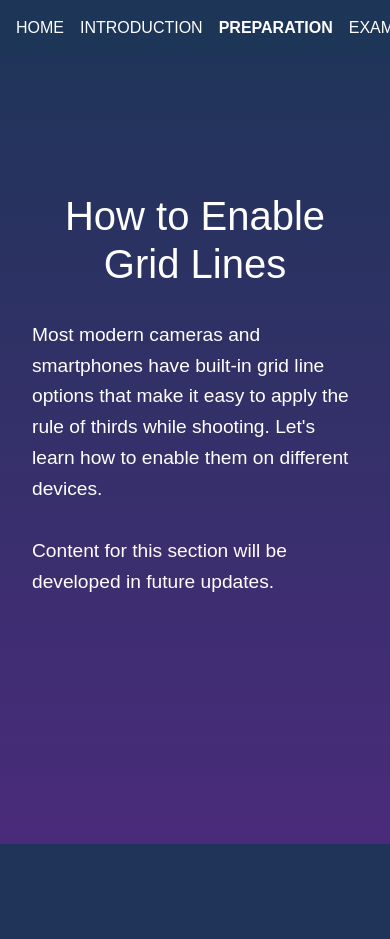
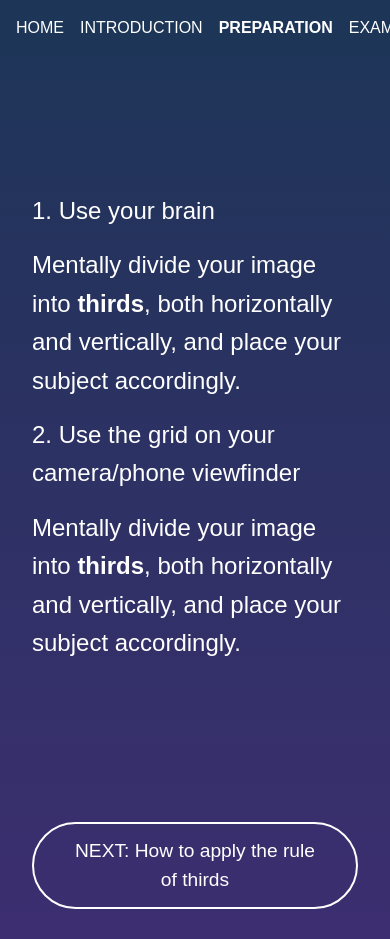
Before and after one commit to Carson-NNY/UI-2025-Spring, a Flask app: page /preparation in a window 390 px wide; the page is wider, and only the part inside the window is pictured. Shown: the top 939 px of that part. Before the commit the page ends 844 px from the top of that part, so only its background shows below. Run offline with Flask 3, Linux system fonts and the light colour scheme; some libraries are stand-ins or nearby versions.

Commit message:
finished home, introduction, preparation

```diff
--- a/server.py
+++ b/server.py
@@ -5,208 +5,97 @@ from flask import Response, request, jsonify
 app = Flask(__name__)
 
 # -------------------------------------------------
-# 10 items with required fields
+# Photography tutorial data
 # -------------------------------------------------
-data = {
-    "1": {
-        "id": "1",
-        "title": "The Intelligent Investor",
-        "image": "https://images-na.ssl-images-amazon.com/images/I/91+t0Di07FL.jpg",
-        "year": "1949",
-        "summary": (
-            "Considered the bible of investing, 'The Intelligent Investor' by Benjamin Graham "
-            "introduces the concept of value investing. It emphasizes the importance of fundamental "
-            "analysis, investor psychology, and long-term discipline over speculation. Graham's "
-            "approach has influenced many successful investors, including Warren Buffett. "
-            "It remains a must-read for those seeking to understand the stock market's ups and downs."
-        ),
-        "author": ["Benjamin Graham"],
-        "rating": 9.2,
-        "key_takeaways": [
-            "Focus on intrinsic value rather than market speculation",
-            "Margin of safety is crucial for investment decisions",
-            "Emotional discipline is key to long-term success"
-        ]
+tutorial_data = {
+    "home": {
+        "title": "Master the Rule of Thirds in 10 Minutes!",
+        "button_text": "Start Lesson",
+        "button_link": "introduction"
     },
-    "2": {
-        "id": "2",
-        "title": "One Up on Wall Street",
-        "image": "https://m.media-amazon.com/images/I/71pvFCvMM2L._SL1360_.jpg",
-        "year": "1989",
-        "summary": (
-            "Peter Lynch shares his insights on how average investors can beat the pros by observing "
-            "daily life and using that information to find winning stocks. He emphasizes a straightforward "
-            "approach to investing that capitalizes on personal knowledge and experiences. With real-life "
-            "anecdotes and practical tips, the book demystifies the stock market. It encourages readers "
-            "to invest in what they know for long-term gains."
-        ),
-        "author": ["Peter Lynch"],
-        "rating": 9.0,
-        "key_takeaways": [
-            "Invest in companies you understand",
-            "Long-term holding outperforms short-term speculation",
-            "Observe everyday trends for investment ideas"
-        ]
+    "introduction": {
+        "sections": [
+            {
+                "id": "intro_1",
+                "content": "Do you ever look at a photo and wonder why it's so pleasing to the eye? Often, you'll find that the photographer used the rule of thirds.",
+                "has_drop_cap": True
+            },
+            {
+                "id": "intro_2",
+                "content": "This compositional technique is one of the most important fundamentals of photography — and, bonus, it's also one of the easiest to learn and apply. Keep reading to find out how the rule of thirds can help you take better photos.",
+                "has_drop_cap": False
+            }
+        ],
+        "next_button": {
+            "text": "NEXT: What is the rule of thirds?",
+            "link": "introduction_part2"
+        }
     },
-    "3": {
-        "id": "3",
-        "title": "Common Stocks and Uncommon Profits",
-        "image": "https://m.media-amazon.com/images/I/61tzuAYGKqL._SL1500_.jpg",
-        "year": "1958",
-        "summary": (
-            "Philip A. Fisher introduces the concept of investing in high-quality growth companies "
-            "for extended periods. He outlines a 15-point checklist for evaluating a company's long-term "
-            "prospects. The book emphasizes qualitative factors like management quality and product "
-            "potential. Fisher's insights have significantly influenced modern growth investing strategies."
-        ),
-        "author": ["Philip A. Fisher"],
-        "rating": 8.8,
-        "key_takeaways": [
-            "Look for long-term growth in high-quality companies",
-            "Management strength is critical to success",
-            "Conduct thorough research before investing"
-        ]
+    "introduction_part2": {
+        "sections": [
+            {
+                "id": "intro_part2_1",
+                "content": "The rule of thirds is one of the most well-known compositional techniques in photography. It involves dividing an image into thirds, both horizontally and vertically, to create a grid of nine equal parts.",
+                "has_drop_cap": False
+            },
+            {
+                "id": "intro_part2_2",
+                "content": "It requires the photographer to place the main subject or focal point of the photo along these lines or their intersections - helping to create more balanced and eye-catching compositions.",
+                "has_drop_cap": False
+            }
+        ],
+        "image": {
+            "src": "images/intro_img.jpg",
+            "alt": "Rule of thirds example",
+            "class": "image-example grid-example"
+        },
+        "next_button": {
+            "text": "NEXT: How to make grid lines",
+            "link": "preparation"
+        }
     },
-    "4": {
-        "id": "4",
-        "title": "A Random Walk Down Wall Street",
-        "image": "https://m.media-amazon.com/images/I/51r8SHx7vSL.jpg",
-        "year": "1973",
-        "summary": (
-            "Burton G. Malkiel argues that stock prices are largely unpredictable, recommending "
-            "that investors buy and hold low-cost index funds. The book critiques technical analysis "
-            "and stock-picking strategies, advocating a more passive approach. It provides an accessible "
-            "overview of the efficient market hypothesis. Readers learn that patience and diversification "
-            "often yield better outcomes than frequent trading."
-        ),
-        "author": ["Burton G. Malkiel"],
-        "rating": 8.5,
-        "key_takeaways": [
-            "Markets are generally efficient and unpredictable",
-            "Index funds often outperform managed funds",
-            "Diversification is key to reducing risk"
-        ]
+    "preparation": {
+        "steps": [
+            {
+                "id": "prep_step_1",
+                "title": "1. Use your brain",
+                "content": "Mentally divide your image into thirds, both horizontally and vertically, and place your subject accordingly."
+            },
+            {
+                "id": "prep_step_2",
+                "title": "2. Use the grid on your camera/phone viewfinder",
+                "content": "Most cameras have a grid overlay that you can use to compose your images using the rule of thirds. Easy peasy."
+            }
+        ],
+        "videos": [
+            {
+                "id": "video_1",
+                "src": "https://www.youtube.com/embed/IC2YC-ThzMg",
+                "caption": "Set grid on Camera"
+            },
+            {
+                "id": "video_2",
+                "src": "https://www.youtube.com/embed/mVvZU_w5Vr4",
+                "caption": "Set grid on iPhone"
+            }
+        ],
+        "next_button": {
+            "text": "NEXT: How to apply the rule of thirds",
+            "link": "examples"
+        }
     },
-    "5": {
-        "id": "5",
-        "title": "The Little Book of Common Sense Investing",
-        "image": "https://m.media-amazon.com/images/I/81vPxCvGMcL._AC_UY436_QL65_.jpg",
-        "year": "2007",
-        "summary": (
-            "John C. Bogle, the founder of Vanguard, advocates for low-cost index investing as the "
-            "simplest and most effective strategy. He provides evidence that high-fee mutual funds "
-            "often underperform their benchmarks over time. The book encourages a disciplined, "
-            "long-term approach to building wealth. Bogle's philosophy has shaped the modern investing "
-            "landscape with a focus on cost efficiency."
-        ),
-        "author": ["John C. Bogle"],
-        "rating": 8.7,
-        "key_takeaways": [
-            "Minimize fees to maximize returns",
-            "Index funds outperform most active managers",
-            "Stay the course with a long-term perspective"
-        ]
+    "examples": {
+        "title": "Rule of Thirds Examples",
+        "content": "Here you'll find inspiring examples of photographs that effectively use the rule of thirds.",
+        "placeholder": "Example gallery will be added in future updates."
     },
-    "6": {
-        "id": "6",
-        "title": "The Warren Buffett Way",
-        "image": "https://encrypted-tbn0.gstatic.com/shopping?q=tbn:ANd9GcS1P6kzdFqStRrmT5S9ICjLSMMTVHSyObKxJhGb61HKh0OHVj5a5RB9f4IXvk3Rw9FrCspBayQ-8ZwIyHmrJPIFHfRDUkRXNWA-6z0aOaY",
-        "year": "1994",
-        "summary": (
-            "Robert G. Hagstrom examines Warren Buffett's investment philosophies. The book details "
-            "how Buffett zeroes in on undervalued companies with durable competitive advantages. It also "
-            "highlights the importance of patience and rational thinking in achieving superior returns. "
-            "Investors learn how to build and manage a stock portfolio for long-term success."
-        ),
-        "author": ["Robert G. Hagstrom"],
-        "rating": 8.6,
-        "key_takeaways": [
-            "Focus on companies with sustainable competitive advantages",
-            "Patience is crucial for compounding returns",
-            "Avoid emotional decision-making"
-        ]
-    },
-    "7": {
-        "id": "7",
-        "title": "Security Analysis",
-        "image": "https://encrypted-tbn2.gstatic.com/images?q=tbn:ANd9GcRK4YfXIh2Z0tRDQbTKyvzOPnsvonHJhMv-ymuhn4qRzh8tQPa0",
-        "year": "1934",
-        "summary": (
-            "Written by Benjamin Graham and David Dodd, 'Security Analysis' lays the groundwork for "
-            "modern value investing. They show how to evaluate financial statements to determine a "
-            "company's intrinsic worth. With comprehensive case studies, the book explains why market "
-            "price and underlying value often diverge. It remains a cornerstone reference for serious "
-            "value investors worldwide."
-        ),
-        "author": ["Benjamin Graham", "David Dodd"],
-        "rating": 9.1,
-        "key_takeaways": [
-            "Intrinsic value is separate from market price",
-            "Deep fundamental analysis guides investment decisions",
-            "Patience and discipline are indispensable"
-        ]
-    },
-    "8": {
-        "id": "8",
-        "title": "Market Wizards",
-        "image": "https://m.media-amazon.com/images/I/81BI5v5yBSL._AC_UY436_QL65_.jpg",
-        "year": "1989",
-        "summary": (
-            "Jack D. Schwager interviews legendary traders and fund managers to uncover the secrets "
-            "of their success. The book highlights diverse styles, from technical analysis to fundamental "
-            "strategies, proving multiple paths can be profitable. Each interview reveals personal risk "
-            "management techniques and psychological insights. The collection teaches discipline, "
-            "adaptability, and self-awareness."
-        ),
-        "author": ["Jack D. Schwager"],
-        "rating": 8.2,
-        "key_takeaways": [
-            "Various trading strategies can be successful",
-            "Risk management is essential to longevity",
-            "Self-awareness and adaptability lead to better decisions"
-        ]
-    },
-    "9": {
-        "id": "9",
-        "title": "The Psychology of Money",
-        "image": "https://images-na.ssl-images-amazon.com/images/S/compressed.photo.goodreads.com/books/1581527774i/41881472.jpg",
-        "year": "2020",
-        "summary": (
-            "Morgan Housel explores the behavioral aspects of personal finance and investing. "
-            "Using real-life stories, he explains how emotions, biases, and experiences shape "
-            "financial decisions. The book emphasizes that wealth creation is less about technical "
-            "knowledge and more about consistently good habits. Readers learn the importance of "
-            "humility, patience, and flexibility in achieving financial security."
-        ),
-        "author": ["Morgan Housel"],
-        "rating": 9.0,
-        "key_takeaways": [
-            "Behavior plays a critical role in financial outcomes",
-            "Small habits compound over time",
-            "Flexibility and humility help navigate market volatility"
-        ]
-    },
-    "10": {
-        "id": "10",
-        "title": "Rich Dad Poor Dad",
-        "image": "https://upload.wikimedia.org/wikipedia/en/b/b9/Rich_Dad_Poor_Dad.jpg",
-        "year": "1997",
-        "summary": (
-            "Robert T. Kiyosaki contrasts the financial philosophies he learned from two father "
-            "figures in his life. The book underscores the difference between working for money "
-            "versus letting money work for you through investments. It also highlights the value "
-            "of financial education and generating passive income streams. Over time, these lessons "
-            "become pivotal in achieving wealth and financial independence."
-        ),
-        "author": ["Robert T. Kiyosaki"],
-        "rating": 8.0,
-        "key_takeaways": [
-            "Focus on building assets over expenses",
-            "Financial education is critical to success",
-            "Create multiple income streams for security"
-        ]
+    "quiz": {
+        "title": "Test Your Knowledge",
+        "content": "Take this quiz to test your understanding of the rule of thirds and compositional techniques.",
+        "placeholder": "Quiz questions will be added in future updates."
     }
 }
+
 
 # -------------------------------------------------
 # 2) ROUTES
@@ -215,35 +104,35 @@ data = {
 @app.route("/")
 def home():
     """Render homepage (home.html)."""
-    return render_template("home.html")
+    return render_template("home.html", page_data=tutorial_data["home"])
 
 
 @app.route("/introduction")
 def introduction():
     """Render the Introduction page."""
-    return render_template("introduction.html")
+    return render_template("introduction.html", page_data=tutorial_data["introduction"])
 
 
 @app.route("/introduction/part2")
 def introduction_part2():
     """Render the second part of the Introduction page."""
-    return render_template("introduction_part2.html")
+    return render_template("introduction_part2.html", page_data=tutorial_data["introduction_part2"])
 
 
 @app.route("/preparation")
 def preparation():
     """Render the Preparation page."""
-    return render_template("preparation.html")
+    return render_template("preparation.html", page_data=tutorial_data["preparation"])
 
 @app.route("/examples")
 def examples():
     """Render the Examples page."""
-    return render_template("examples.html")
+    return render_template("examples.html", page_data=tutorial_data["examples"])
 
 @app.route("/quiz")
 def quiz():
     """Render the Quiz page."""
-    return render_template("quiz.html")
+    return render_template("quiz.html", page_data=tutorial_data["quiz"])
 
 # -------------------------------------------------
 # Launch
--- a/static/main.css
+++ b/static/main.css
@@ -13,8 +13,7 @@
 
 .nav_item:hover {
   cursor: pointer;
-  box-shadow: 0 4px 6px rgba(217, 244, 100, 0.2);
-  color: #fff !important;
+  color: #c9ed16 !important;
   transform: translateY(-2px);
   border-radius: 5px;
   text-decoration: none;
@@ -81,21 +80,6 @@ h1 {
   text-decoration: none;
 }
 
-/* Next button */
-.btn-next {
-  display: inline-block;
-  background-color: transparent;
-  color: white;
-  border: 2px solid white;
-  padding: 0.8rem 2rem;
-  font-size: 1.2rem;
-  border-radius: 50px;
-  margin-top: 2rem;
-  text-decoration: none;
-  transition: all 0.3s ease;
-  max-width: 400px;
-}
-
 .btn-next:hover {
   background-color: rgba(255, 255, 255, 0.1);
   color: white;
@@ -108,30 +92,146 @@ h1 {
   flex-direction: column;
   max-width: 1200px;
   margin: 0 auto;
+  margin-top: 5rem;
 }
 
 .content-text {
   font-size: 1.5rem;
   line-height: 1.6;
-  margin-bottom: 2rem;
+  margin-bottom: 4rem;
 }
 
+.content-text-preparation {
+  font-size: 1.5rem;
+  line-height: 1.6;
+  margin-bottom: 1rem;
+}
+
+/* make those two divs sit side by side, equal‑height */
 .content-with-image {
   display: flex;
-  align-items: center;
   justify-content: space-between;
-  margin: 2rem 0;
+  align-items: stretch; /* forces both columns to match height */
+  gap: 2rem; /* optional breathing room */
 }
 
+/* right column stacks image on top, button on bottom */
+.media-col {
+  display: flex;
+  flex-direction: column;
+  justify-content: space-between; /* pushes the button to the bottom */
+  align-items: center; /* center the pill under the image */
+}
+
+/* remove any left‑margin hack on your image */
 .image-example {
-  max-width: 100%;
-  border: 3px solid white;
+  margin: 0;
+  max-width: 400px;
+  border: 1px solid white;
+  border-radius: 10px;
+}
+
+/* your existing pill style, no max‑width */
+.btn-next {
+  display: inline-block;
+  background-color: transparent;
+  color: white;
+  border: 2px solid white;
+  padding: 0.8rem 2rem;
+  font-size: 1.2rem;
+  border-radius: 50px;
+  text-decoration: none;
+  transition: all 0.3s ease;
+}
+
+.btn-next-preparation {
+  margin-top: 9rem;
+}
+
+/* spacing between image and button */
+.media-col .btn-next {
+  margin-top: 2rem;
 }
 
 /* Grid example */
 .grid-example {
   max-width: 400px;
-  margin: 2rem 0;
+}
+
+.img-intro {
+  margin-left: 2rem;
+}
+
+/* prep‑page specific layout */
+.prep-section {
+  margin-top: 5rem; /* match your other pages */
+  margin-bottom: 5rem;
+}
+
+/* two‐column flex container */
+.prep-content {
+  display: flex;
+  justify-content: space-between;
+  align-items: flex-start;
+  gap: 2rem;
+}
+
+/* left column is just text, flex:1 to fill available width */
+.prep-text-col {
+  flex: 1;
+}
+
+/* right column: stack videos top→bottom */
+.prep-video-col {
+  flex: 0.6;
+  display: flex;
+  flex-direction: column;
+  gap: 2rem;
+}
+
+/* each video + caption */
+.prep-video-item {
+  text-align: center;
+}
+
+/* responsive 16:9 iframe wrapper */
+.prep-video-wrapper {
+  position: relative;
+  width: 100%;
+  max-width: 400px;
+  padding-bottom: 56.25%; /* 16:9 ratio */
+  overflow: hidden;
+  border: 1px solid white;
+  border-radius: 10px;
+}
+
+.prep-video-wrapper iframe {
+  position: absolute;
+  top: 0;
+  left: 0;
+  width: 100%;
+  height: 100%;
+}
+
+/* caption under each video */
+.prep-video-caption {
+  margin-top: 0.5rem;
+  font-size: 1rem;
+  color: white;
+}
+
+/* mobile: stack columns vertically */
+@media (max-width: 991px) {
+  .prep-content {
+    flex-direction: column;
+    align-items: center;
+  }
+  .prep-text-col {
+    max-width: 100%;
+  }
+  .prep-video-wrapper {
+    max-width: 100%;
+  }
 }
 
 /* Mobile Responsiveness */
--- a/templates/preparation.html
+++ b/templates/preparation.html
@@ -1,15 +1,44 @@
 {% extends "layout.html" %} {% block body %}
-<div class="content-section">
-  <h1>How to Enable Grid Lines</h1>
-  <p class="content-text">
-    Most modern cameras and smartphones have built-in grid line options that
-    make it easy to apply the rule of thirds while shooting. Let's learn how to
-    enable them on different devices.
-  </p>
+<div class="content-section prep-section">
+  <div class="prep-content">
+    <!-- left column: steps -->
+    <div class="prep-text-col">
+      {% for step in page_data.steps %}
+      <p class="content-text-preparation">{{ step.title }}</p>
+      <p class="content-text-preparation">
+        {% if "thirds" in step.content %} Mentally divide your image into
+        <strong>thirds</strong>, both horizontally and vertically, and place
+        your subject accordingly. {% else %} {{ step.content }} {% endif %}
+      </p>
+      {% endfor %}
 
-  <!-- This is just a placeholder for the next steps in the tutorial -->
-  <p class="content-text">
-    Content for this section will be developed in future updates.
-  </p>
+      <!-- next button -->
+      <div class="text-center">
+        <a
+          href="{{ url_for(page_data.next_button.link) }}"
+          class="btn-next btn-next-preparation"
+        >
+          {{ page_data.next_button.text }}
+        </a>
+      </div>
+    </div>
+
+    <!-- right column: videos -->
+    <div class="prep-video-col">
+      {% for video in page_data.videos %}
+      <div class="prep-video-item">
+        <div class="prep-video-wrapper">
+          <iframe
+            src="{{ video.src }}"
+            frameborder="0"
+            allow="accelerometer; autoplay; encrypted-media; gyroscope; picture-in-picture"
+            allowfullscreen
+          ></iframe>
+        </div>
+        <div class="prep-video-caption">{{ video.caption }}</div>
+      </div>
+      {% endfor %}
+    </div>
+  </div>
 </div>
 {% endblock %}
```
Also changed, not shown: templates/examples.html (+1 -8 lines), templates/home.html (+6 -3 lines), templates/introduction.html (+11 -13 lines), templates/introduction_part2.html (+13 -20 lines), templates/quiz.html (+1 -8 lines), static/images/intro_img.jpg (added).
